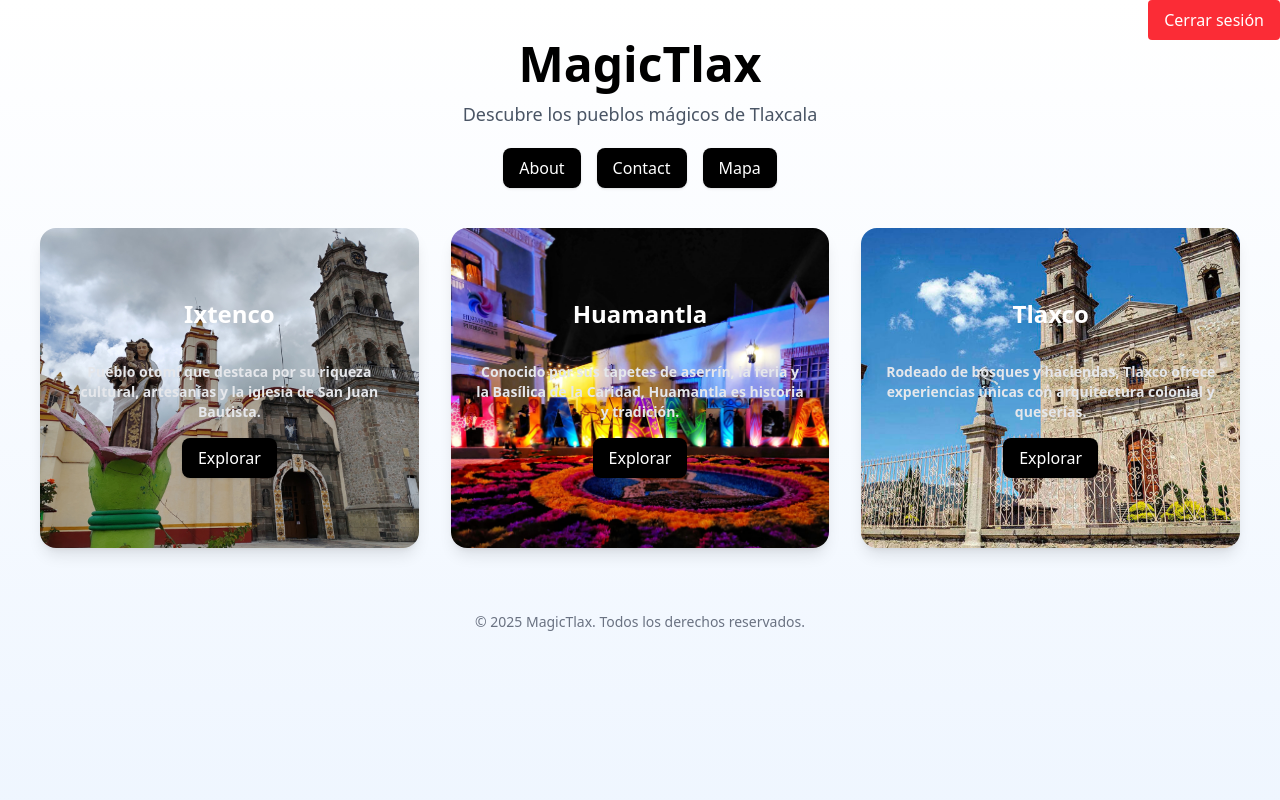
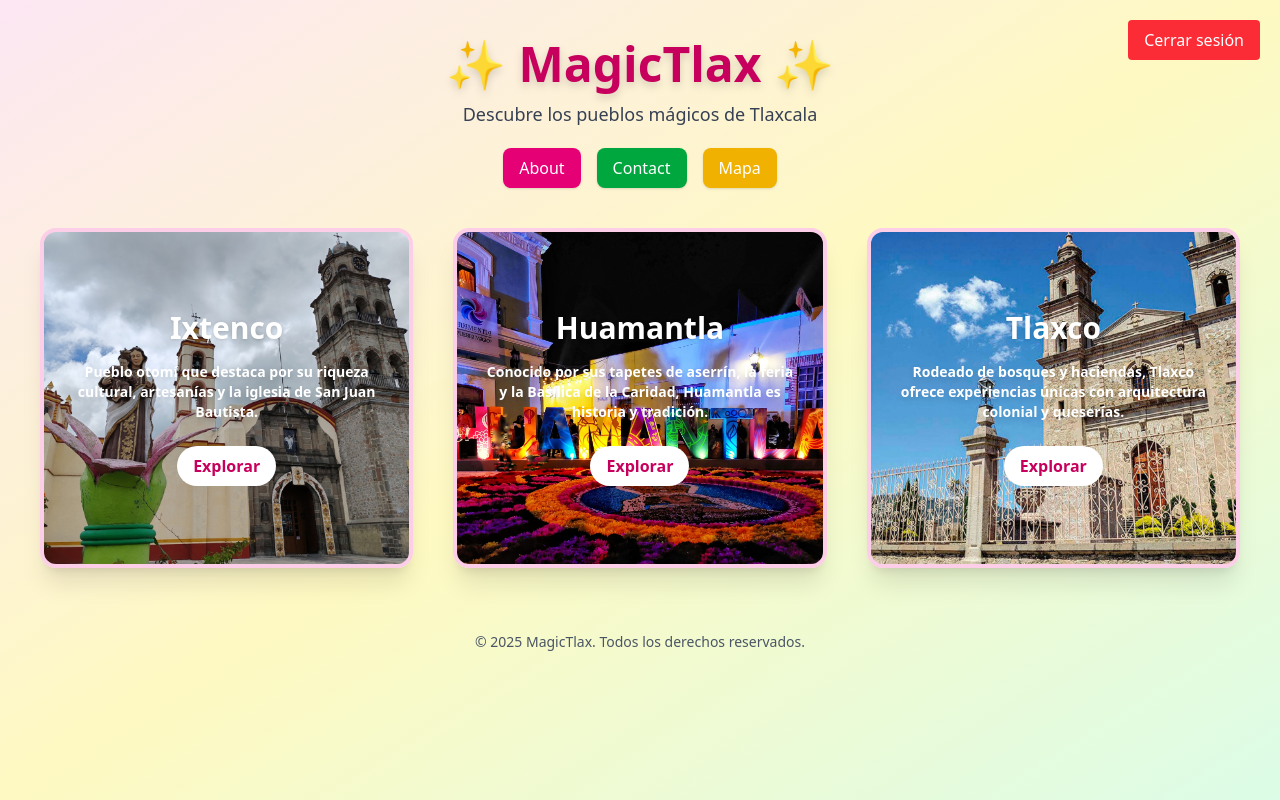
Before and after one commit to juanpablotv/tlaxmagic, a React (Vite) app: page / in a window 1280 px wide. Built offline with nearby package versions, Linux system fonts and the light colour scheme.

Commit message:
home mejorado

```diff
--- a/package.json
+++ b/package.json
@@ -10,6 +10,7 @@
     "preview": "vite preview"
   },
   "dependencies": {
+    "@fontsource/raleway": "^5.2.6",
     "@tailwindcss/vite": "^4.1.7",
     "framer-motion": "^12.14.0",
     "react": "^19.1.0",
--- a/src/App.tsx
+++ b/src/App.tsx
@@ -9,7 +9,8 @@ import Mapa from './pages/mapa';
 import Huamantla from './pages/Huamantla';
 import Ixtenco from './pages/Ixtenco';
 import Tlaxco from './pages/Tlaxco';
-import TradiHuamantla from './pages/tradiHuamantla';
+import Tradiciones from './pages/tradiHuamantla';
+
 
 const App: React.FC = () => {
   return (
@@ -24,7 +25,8 @@ const App: React.FC = () => {
         <Route path="/huamantla" element={<Huamantla />} />
         <Route path="/ixtenco" element={<Ixtenco />} />
         <Route path="/tlaxco" element={<Tlaxco />} />
-       <Route path="/tradiHuamantla" element={<TradiHuamantla />} />
+       <Route path="/tradiHuamantla" element={<Tradiciones />} />
+
 
       </Routes>
     </Router>
--- a/src/HomePage.tsx
+++ b/src/HomePage.tsx
@@ -1,7 +1,7 @@
 import React from 'react';
 import { motion } from 'framer-motion';
 import { useNavigate } from 'react-router-dom';
-
+import '@fontsource/raleway/700.css';
 
 const HomePage: React.FC = () => {
   const navigate = useNavigate();
@@ -33,11 +33,18 @@ const HomePage: React.FC = () => {
   ];
 
   return (
-    <div className="min-h-screen bg-gradient-to-b from-white to-blue-50 text-black p-10">
+    <div className="min-h-screen bg-gradient-to-br from-pink-100 via-yellow-100 to-green-100 text-black p-10 font-raleway">
       {/* Encabezado */}
       <header className="text-center mb-10">
-        <h1 className="text-5xl font-extrabold text-black ">MagicTlax</h1>
-        <p className="text-gray-600 text-lg mt-3">
+        <motion.h1
+          className="text-5xl font-extrabold text-pink-700 drop-shadow-lg"
+          initial={{ opacity: 0, y: -30 }}
+          animate={{ opacity: 1, y: 0 }}
+          transition={{ duration: 0.8 }}
+        >
+          ✨ MagicTlax ✨
+        </motion.h1>
+        <p className="text-gray-700 text-lg mt-3">
           Descubre los pueblos mágicos de Tlaxcala
         </p>
         <div className="flex justify-center gap-4 mt-5">
@@ -45,7 +52,7 @@ const HomePage: React.FC = () => {
             whileHover={{ scale: 1.1 }}
             whileTap={{ scale: 0.95 }}
             onClick={() => navigate('/about')}
-            className="bg-black text-white px-4 py-2 rounded-lg shadow hover:bg-blue-700"
+            className="bg-pink-600 text-white px-4 py-2 rounded-lg shadow hover:bg-pink-700"
           >
             About
           </motion.button>
@@ -53,7 +60,7 @@ const HomePage: React.FC = () => {
             whileHover={{ scale: 1.1 }}
             whileTap={{ scale: 0.95 }}
             onClick={() => navigate('/contact')}
-            className="bg-black text-white px-4 py-2 rounded-lg shadow hover:bg-blue-700"
+            className="bg-green-600 text-white px-4 py-2 rounded-lg shadow hover:bg-green-700"
           >
             Contact
           </motion.button>
@@ -61,48 +68,49 @@ const HomePage: React.FC = () => {
             whileHover={{ scale: 1.1 }}
             whileTap={{ scale: 0.95 }}
             onClick={() => navigate('/mapa')}
-            className="bg-black text-white px-4 py-2 rounded-lg shadow hover:bg-blue-700"
+            className="bg-yellow-500 text-white px-4 py-2 rounded-lg shadow hover:bg-yellow-600"
           >
             Mapa
           </motion.button>
 
-
           <button
-          onClick={handleLogout}
-          className="absolute right-0 top-0 bg-red-500 text-white px-4 py-2 rounded hover:bg-red-600"
-        >
-          Cerrar sesión
-        </button>
+            onClick={handleLogout}
+            className="absolute right-5 top-5 bg-red-500 text-white px-4 py-2 rounded hover:bg-red-600"
+          >
+            Cerrar sesión
+          </button>
         </div>
       </header>
 
       {/* Tarjetas de los pueblos */}
-      <main className="grid grid-cols-1 sm:grid-cols-2 md:grid-cols-3 gap-8">
+      <main className="grid grid-cols-1 sm:grid-cols-2 md:grid-cols-3 gap-10">
         {towns.map((town, index) => (
           <motion.div
             key={index}
             whileHover={{ scale: 1.05 }}
-            transition={{ duration: 0.3 }}
-            className="rounded-2xl overflow-hidden shadow-lg cursor-pointer"
+            initial={{ opacity: 0, y: 20 }}
+            animate={{ opacity: 1, y: 0 }}
+            transition={{ duration: 0.5, delay: index * 0.2 }}
+            className="rounded-2xl overflow-hidden shadow-xl cursor-pointer border-4 border-pink-200 hover:border-pink-400"
             style={{
               backgroundImage: `url(${town.image})`,
               backgroundSize: 'cover',
               backgroundPosition: 'center',
-              height: '320px',
+              height: '340px',
               position: 'relative',
             }}
           >
             <div className="absolute inset-0  bg-opacity-50 flex flex-col justify-center items-center text-center p-6">
-              <h2 className="text-2xl font-semibold text-white">{town.title}</h2>
-              <p className="text-gray-200 mt-8 mb-4 fontsize- text-sm font-bold">{town.description}</p>
+              <h2 className="text-3xl font-bold text-white drop-shadow">{town.title}</h2>
+              <p className="text-white mt-4 mb-6 text-sm font-semibold drop-shadow-md">
+                {town.description}
+              </p>
               <motion.button
                 whileHover={{ scale: 1.1 }}
                 whileTap={{ scale: 0.95 }}
                 transition={{ type: 'spring', stiffness: 300 }}
-                className="bg-black text-white px-4 py-2 rounded-lg shadow  hover:bg-blue-700"
-
-                onClick={() => navigate('/' + town.title.toLowerCase())} // Navegar a la página del pueblo
-
+                className="bg-white text-pink-700 px-4 py-2 rounded-full font-bold hover:bg-pink-100"
+                onClick={() => navigate('/' + town.title.toLowerCase())}
               >
                 Explorar
               </motion.button>
@@ -112,7 +120,7 @@ const HomePage: React.FC = () => {
       </main>
 
       {/* Pie de página */}
-      <footer className="mt-16 text-center text-gray-500 text-sm">
+      <footer className="mt-16 text-center text-gray-600 text-sm">
         © 2025 MagicTlax. Todos los derechos reservados.
       </footer>
     </div>
--- a/src/pages/tradiHuamantla.tsx
+++ b/src/pages/tradiHuamantla.tsx
@@ -1,14 +1,14 @@
 import React from 'react';
 import { useNavigate } from 'react-router-dom';
 
-const TradiHuamantla: React.FC = () => {
+const Tradiciones: React.FC = () => {
   const navigate = useNavigate();
 
   const tradiciones = [
     {
       titulo: 'La Noche que Nadie Duerme',
       descripcion: 'Celebrada en agosto durante la feria de Huamantla, esta tradición consiste en la elaboración de alfombras de aserrín multicolor que decoran las calles por donde pasa la imagen de la Virgen de La Caridad en una procesión nocturna.',
-      imagen: '/tradiciones/noche-que-nadie-duerme.jpg'
+      imagen: ''
     },
     {
       titulo: 'Feria de Huamantla',
@@ -37,10 +37,7 @@ const TradiHuamantla: React.FC = () => {
           <button onClick={() => navigate('/buscar')} className="text-left hover:text-blue-500">Buscar</button>
           <button onClick={() => navigate('/zonas')} className="text-left hover:text-blue-500">Zonas Turísticas</button>
 
-          <h3 className="mt-4 font-semibold">Pueblos Mágicos</h3>
-          <button onClick={() => navigate('/huamantla')} className="text-left hover:text-blue-500">Huamantla</button>
-          <button onClick={() => navigate('/ixtenco')} className="text-left hover:text-blue-500">Ixtenco</button>
-          <button onClick={() => navigate('/tlaxco')} className="text-left hover:text-blue-500">Tlaxco</button>
+
 
           <h3 className="mt-4 font-semibold">Categorías</h3>
           <button onClick={() => navigate('/tradiciones')} className="text-left hover:text-blue-500 font-bold">Tradiciones</button>
@@ -75,4 +72,4 @@ const TradiHuamantla: React.FC = () => {
   );
 };
 
-export default TradiHuamantla;
+export default Tradiciones;
```
Also changed, not shown: 1 other file (tests, documents, lock files or other folders).
